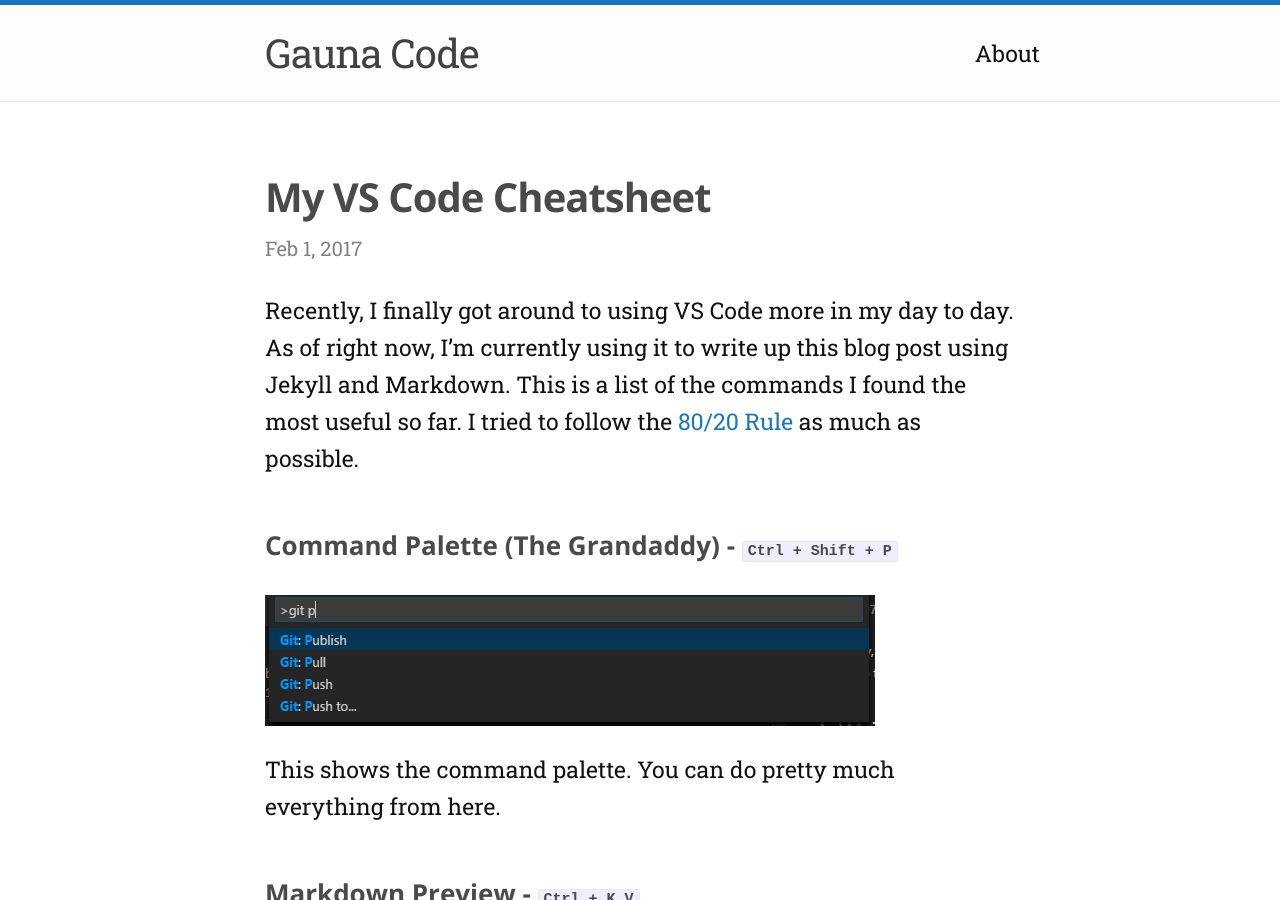
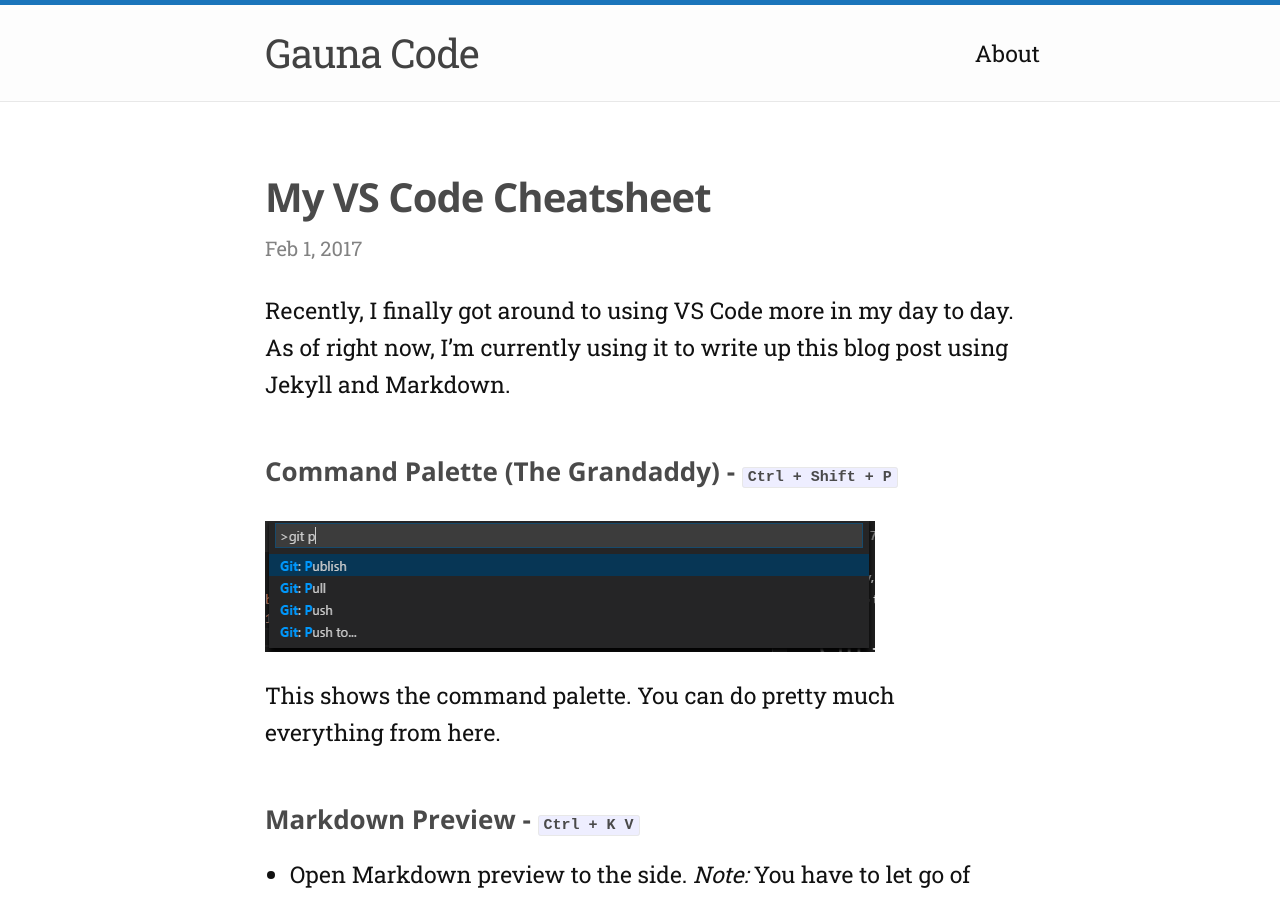
Before and after one commit to justin-vanwinkle/fgauna12.github.io, a Jekyll site: the page built from _posts/2017-1-31-VS-Code-Cheatsheet.markdown, in a window 1280 px wide and 900 px high. Built offline with Jekyll 4.4.1, drawn with Linux system fonts in a browser that asks for light colours; nearby versions of some CDN libraries; comment, search, counter and statistics services are not loaded.

Commit message:
Removed link conflicting with post list

```diff
--- a/_posts/2017-1-31-VS-Code-Cheatsheet.markdown
+++ b/_posts/2017-1-31-VS-Code-Cheatsheet.markdown
@@ -8,7 +8,6 @@
 
 Recently, I finally got around to using VS Code more in my day to day.
 As of right now, I'm currently using it to write up this blog post using Jekyll and Markdown.
-This is a list of the commands I found the most useful so far. I tried to follow the [80/20 Rule](https://en.wikipedia.org/wiki/Pareto_principle) as much as possible.
 
 #### Command Palette (The Grandaddy) - `Ctrl + Shift + P`
 
```
